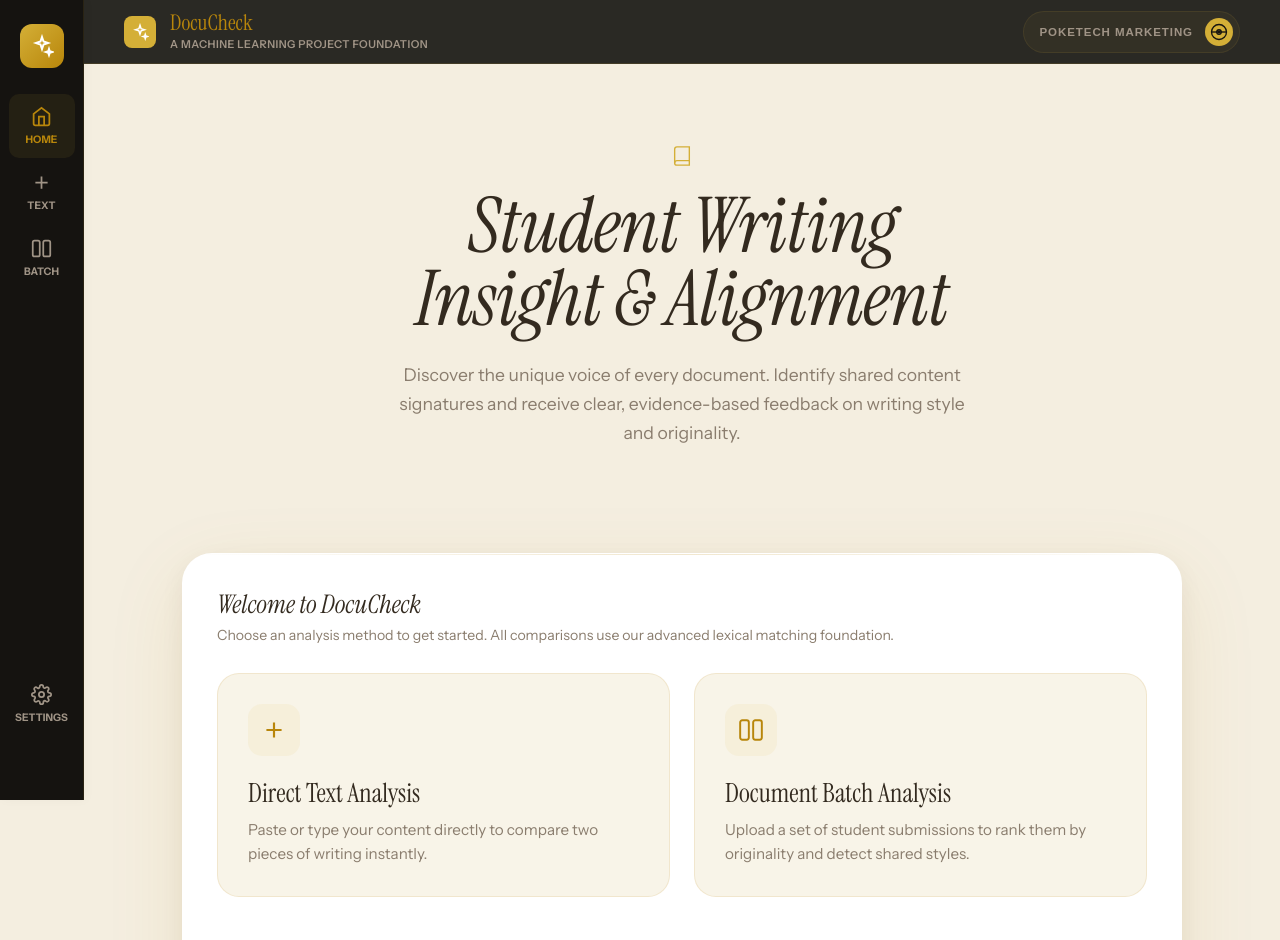
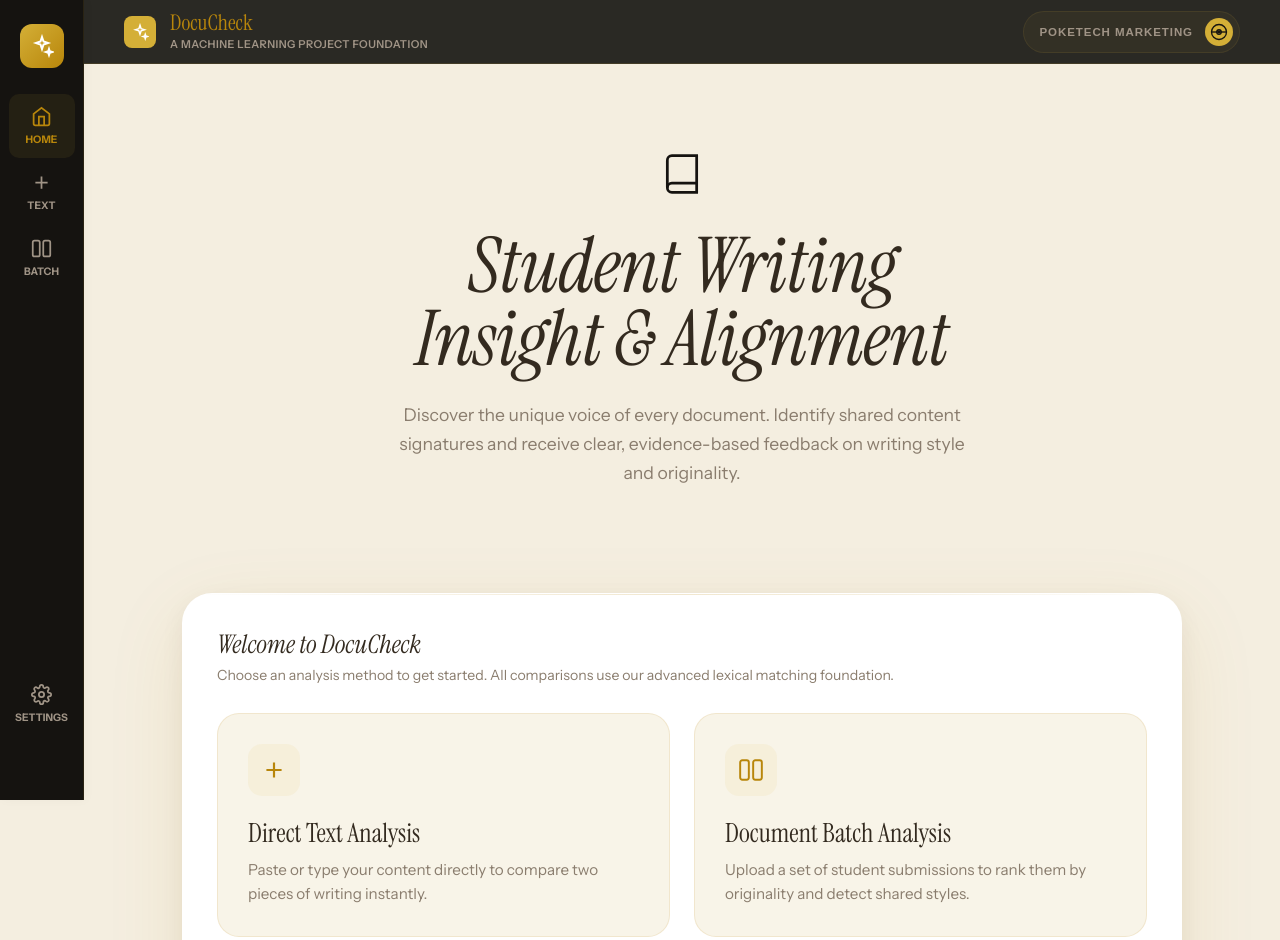
Before and after one commit to ethanangeles-gab/dm_docu_similarity, a website built with Vite: page web/index.html in a window 1280 px wide. Shown: the top 940 px of the page. Built offline with nearby package versions, Linux system fonts and the light colour scheme.

Commit message:
UI: Enlarge hero icon and update color to dark

```diff
--- a/web/src/styles.css
+++ b/web/src/styles.css
@@ -347,15 +347,15 @@ body {
 }
 
 .hero-icon {
-  width: 44px;
-  height: 44px;
-  margin: 0 auto 12px;
+  width: 80px;
+  height: 80px;
+  margin: 0 auto 16px;
   background: var(--dark-panel);
   border: 1.5px solid var(--border);
-  border-radius: 12px;
+  border-radius: 20px;
   display: grid;
   place-items: center;
-  color: var(--gold);
+  color: var(--dark);
   transition: all 0.25s cubic-bezier(0.4, 0, 0.2, 1);
 }
 
@@ -366,8 +366,8 @@ body {
 }
 
 .hero-icon svg {
-  width: 22px;
-  height: 22px;
+  width: 44px;
+  height: 44px;
 }
 
 .hero h1 {
```
